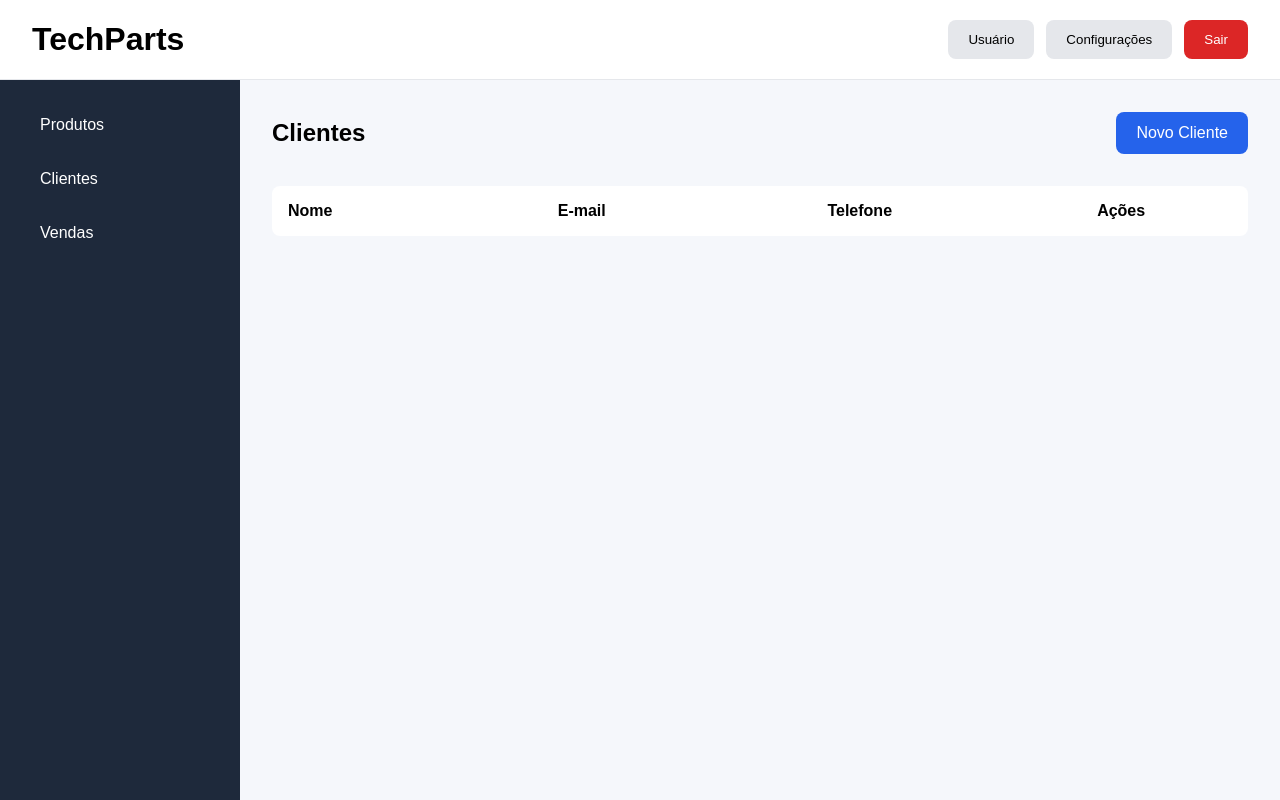
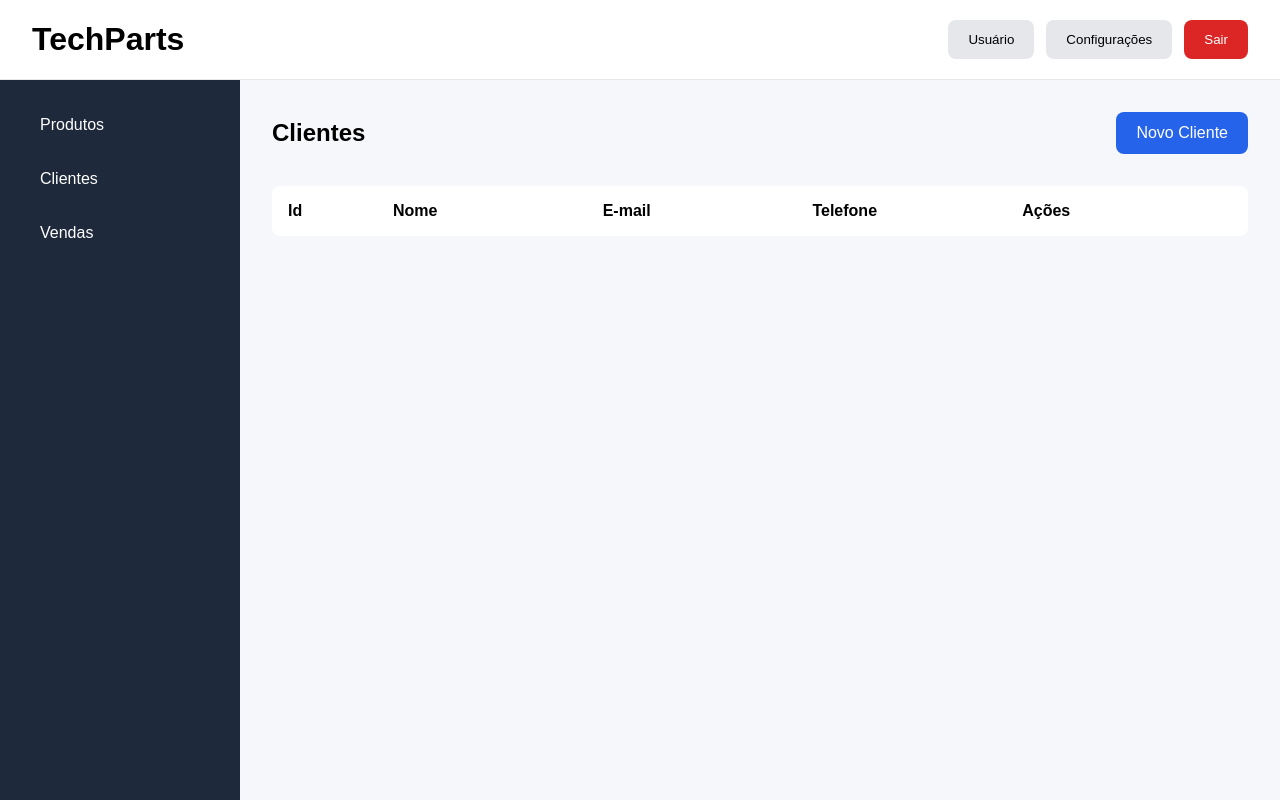
Before and after one commit to ezequiel-d-almeida/ERP---TechParts, a React (Vite) app: page /clients in a window 1280 px wide. Built offline with nearby package versions, Linux system fonts and the light colour scheme.

Commit message:
Mudança na estrutura das tabelas, componentização de topo de lista e header do DashBoard.

```diff
--- a/index.html
+++ b/index.html
@@ -1,5 +1,5 @@
 <!doctype html>
-<html lang="en">
+<html lang="pt-br">
   <head>
     <meta charset="UTF-8" />
     <link rel="icon" type="image/svg+xml" href="/favicon.svg" />
--- a/src/App.jsx
+++ b/src/App.jsx
@@ -8,8 +8,8 @@ import { Sales } from "./pages/Sale"
 import { Client } from "./pages/Client"
 import { CreateClientPage } from "./pages/CreateClient"
 
-import { Header } from "./components/Header"
-import { Sidebar } from "./components/Sidebar"
+import { Header } from "./components/Header/Header"
+import { Sidebar } from "./components/Sidebar/Sidebar"
 
 function App() {
 
--- /dev/null
+++ b/src/components/ListHeader/ListHeader.jsx
@@ -0,0 +1,13 @@
+export function ListHeader({
+    columns
+}) {
+    return (
+        <div className="list-header">
+            {columns.map((column, index) => (
+                <span key={index}>
+                    {column.label}
+                </span>
+            ))}
+        </div>
+    )
+}
--- a/src/index.css
+++ b/src/index.css
@@ -161,10 +161,12 @@ textarea {
   display: grid;
 
   grid-template-columns:
+
+    1fr
     2fr
     2fr
     2fr
-    1fr;
+    2fr;
 
   padding: 16px;
 
--- a/src/pages/Client.jsx
+++ b/src/pages/Client.jsx
@@ -1,7 +1,13 @@
 import { Link } from "react-router-dom"
-import { PageHeader } from "../components/PageHeader"
+import { PageHeader } from "../components/PageHeader/PageHeader"
+import { ListHeader } from "../components/ListHeader/ListHeader"
 
 export function Client({ clientList }) {
+
+    const deletarItem = (id) => {
+        const novoArray = setclientList.filter(client => client.id !== id);
+        setClientList(novoArray);
+    };
 
     return (
 
@@ -13,14 +19,15 @@ export function Client({ clientList }) {
                 buttonPath="/createClient"
             />
 
-            <div className="list-header">
-
-                <span>Nome</span>
-                <span>E-mail</span>
-                <span>Telefone</span>
-                <span>Ações</span>
-
-            </div>
+            <ListHeader
+                columns={[
+                    { label: "Id" },
+                    { label: "Nome" },
+                    { label: "E-mail" },
+                    { label: "Telefone" },
+                    { label: "Ações" }
+                ]}
+            />
 
             {clientList.map((client, index) => (
 
@@ -28,6 +35,8 @@ export function Client({ clientList }) {
                     className="list-row"
                     key={index}
                 >
+
+                    <span>{client.id}</span>
 
                     <span>{client.name}</span>
 
@@ -47,7 +56,7 @@ export function Client({ clientList }) {
                         <button
                             className="btn btn--danger"
                             onClick={() => {
-                                // Handle client deletion
+                                deletarItem(client.id);
                             }}
                         >
                             Excluir
--- a/src/pages/CreateClient.jsx
+++ b/src/pages/CreateClient.jsx
@@ -6,6 +6,7 @@ export function CreateClientPage({
 }) {
 
     const [client, setClient] = useState({
+        id: crypto.randomUUID(),
         name: "",
         cpf: "",
         phone: "",
@@ -29,6 +30,7 @@ export function CreateClientPage({
         saveClient(client)
 
         setClient({
+            id: crypto.randomUUID(),
             name: "",
             cpf: "",
             phone: "",
--- a/src/pages/CreateProduct.jsx
+++ b/src/pages/CreateProduct.jsx
@@ -8,7 +8,7 @@ export function CreateProductPage({
 }) {
 
     const [product, setProduct] = useState({
-
+        id,
         name: "",
         price: "",
         description: ""
@@ -35,7 +35,7 @@ export function CreateProductPage({
         saveProduct(product)
 
         setProduct({
-
+            id: crypto.randomUUID(),
             name: "",
             price: "",
             description: ""
--- a/src/pages/Products.jsx
+++ b/src/pages/Products.jsx
@@ -1,5 +1,6 @@
 import { Link } from "react-router-dom"
-import { PageHeader } from "../components/PageHeader"
+import { PageHeader } from "../components/PageHeader/PageHeader"
+import { ListHeader } from "../components/ListHeader/ListHeader"
 
 export function Products({
     productList
@@ -15,14 +16,15 @@ export function Products({
                 buttonPath="/createProduct"
             />
 
-            <div className="list-header">
-
-                <span>Nome</span>
-                <span>Preço</span>
-                <span>Descrição</span>
-                <span>Ações</span>
-
-            </div>
+            <ListHeader
+                columns={[
+                    { label: "Id" },
+                    { label: "Nome" },
+                    { label: "Preço" },
+                    { label: "Descrição" },
+                    { label: "Ações" }
+                ]}
+            />
 
             {productList.map((product, index) => (
 
@@ -30,6 +32,8 @@ export function Products({
                     className="list-row"
                     key={index}
                 >
+
+                    <span>{product.id}</span>
 
                     <span>{product.name}</span>
 
--- a/src/pages/Sale.jsx
+++ b/src/pages/Sale.jsx
@@ -1,7 +1,24 @@
+import { Link } from "react-router-dom"
+import { PageHeader } from "../components/PageHeader/PageHeader"
+import { ListHeader } from "../components/ListHeader/ListHeader"
+
 export function Sales() {
     return (
         <main>
-            <p>This is the sales page.</p>
+            <PageHeader
+                title="Vendas"
+                buttonText="Nova Venda"
+                buttonPath="/createSale"
+            />
+            <ListHeader
+                columns={[
+                    { label: "Cliente" },
+                    { label: "Produto" },
+                    { label: "Quantidade" },
+                    { label: "Preço Total" },
+                    { label: "Ações" }
+                ]}
+            />
         </main>
     )
 }
```
Also changed, not shown: src/components/Header/Header.jsx (renamed from src/components/Header.jsx), src/components/PageHeader/PageHeader.jsx (renamed from src/components/PageHeader.jsx), src/components/Sidebar/Sidebar.jsx (renamed from src/components/Sidebar.jsx).
